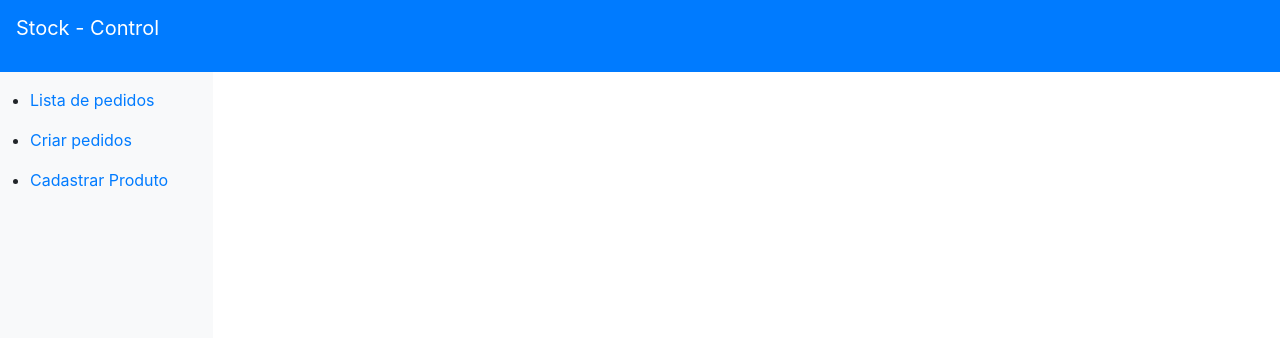
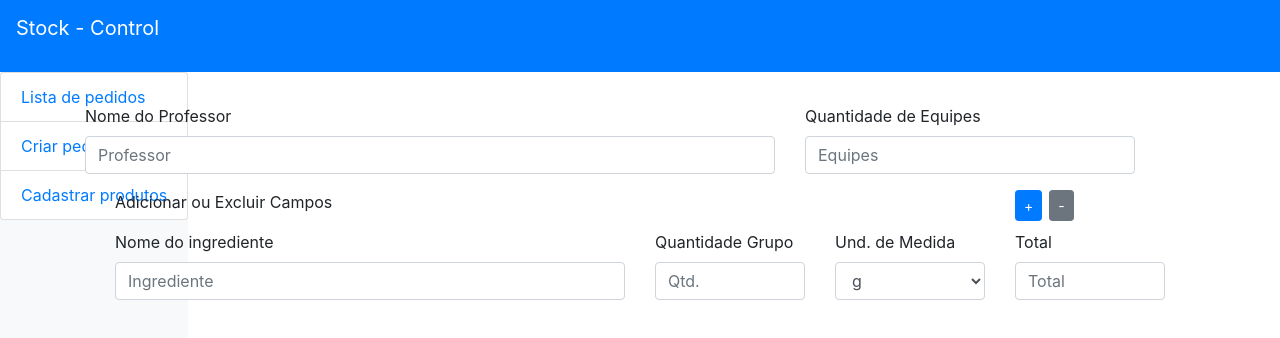
Before and after one commit to front-unicesumar-app/front-end-estoque, a React (Create React App) app: page /cadastrar-pedido in a window 1280 px wide. Shown: the top 338 px of the page. Built offline with nearby package versions, Linux system fonts and the light colour scheme.

Commit message:
Ajustes em erros e mudança no menu lateral.

```diff
--- a/package.json
+++ b/package.json
@@ -7,6 +7,7 @@
     "@material-ui/icons": "^4.0.1",
     "bootstrap": "^4.3.1",
     "react": "^16.8.6",
+    "react-bootstrap": "^1.0.0-beta.9",
     "react-dom": "^16.8.6",
     "react-router-dom": "^5.0.1",
     "react-scripts": "^3.0.1"
--- a/src/coponents/main/main.js
+++ b/src/coponents/main/main.js
@@ -2,7 +2,7 @@ import React, { Component } from "react";
 import './style.css';
 import {Switch, Route} from 'react-router-dom'
 
-import Pedido from '../pedidos/cadastro/Pedido';
+import Pedido from './../pedidos/cadastro/Pedido';
 import ListaDePedidos from '../pedidos/lista-de-pedidos/ListaDePedidos';
 import CadastrarProdutos from '../produtos/cadastrar-produtos/CadastrarProdutos'
 
@@ -15,7 +15,7 @@ export default class Main extends Component {
         <div className="col-12">
           <Switch>
           <Route exact path='/' component={ListaDePedidos}/>
-          <Route path='/pedido' component={Pedido}/>
+          <Route path='/cadastrar-pedido' component={Pedido}/>
           <Route path='/cadastrar-produtos' component={CadastrarProdutos}/>
           </Switch>
         </div>
--- a/src/coponents/pedidos/cadastro/Pedido.js
+++ b/src/coponents/pedidos/cadastro/Pedido.js
@@ -6,7 +6,7 @@ import "./style.css";
 
 
 
-export default class Pedido {
+export default class Pedido extends React.Component {
 
   products = [
     {id: 0, name: 'A'},
@@ -22,9 +22,9 @@ export default class Pedido {
   }
 
 
-  listProducts = this.products.map((product) => (
-      <div className="prdList row" key={this.product.id}>{this.product.name}</div>
-  ));
+  // listProducts = this.products.map((product) => (
+      // <div className="prdList row" key={this.product.id}>{this.product.name}</div>
+  // ));
 
   render(){
   return (
--- a/src/coponents/side-bar/side-bar.js
+++ b/src/coponents/side-bar/side-bar.js
@@ -1,20 +1,25 @@
 import React, { Component } from 'react';
 import {NavLink} from 'react-router-dom'
+import ListGroup from 'react-bootstrap/ListGroup'
 
 import './style.css';
 
 export default class SideBar extends Component {
   render() {
     return (
-        <div className="side-nav bg-light col-2">
-          <div className="container">
-          <ul>
-              <li><NavLink to='/'><p>Lista de pedidos</p></NavLink></li>
-              <li><NavLink to='/pedido'><p>Criar pedidos</p></NavLink></li>
-              <li><NavLink to='/cadastrar-produtos'><p>Cadastrar Produto</p></NavLink></li>
-            </ul>
-          </div>
-        </div>
+      <div className="side-nav bg-light">
+        <ListGroup>
+          <ListGroup.Item>
+          <NavLink to='/'>Lista de pedidos</NavLink>
+          </ListGroup.Item>
+          <ListGroup.Item>
+          <NavLink to='/cadastrar-pedido'>Criar pedidos</NavLink>
+          </ListGroup.Item>
+          <ListGroup.Item>
+          <NavLink to='/cadastrar-produtos'>Cadastrar produtos</NavLink>
+          </ListGroup.Item>
+        </ListGroup>
+      </div>
     );
   }
 }
```
Also changed, not shown: 1 other file (tests, documents, lock files or other folders).
